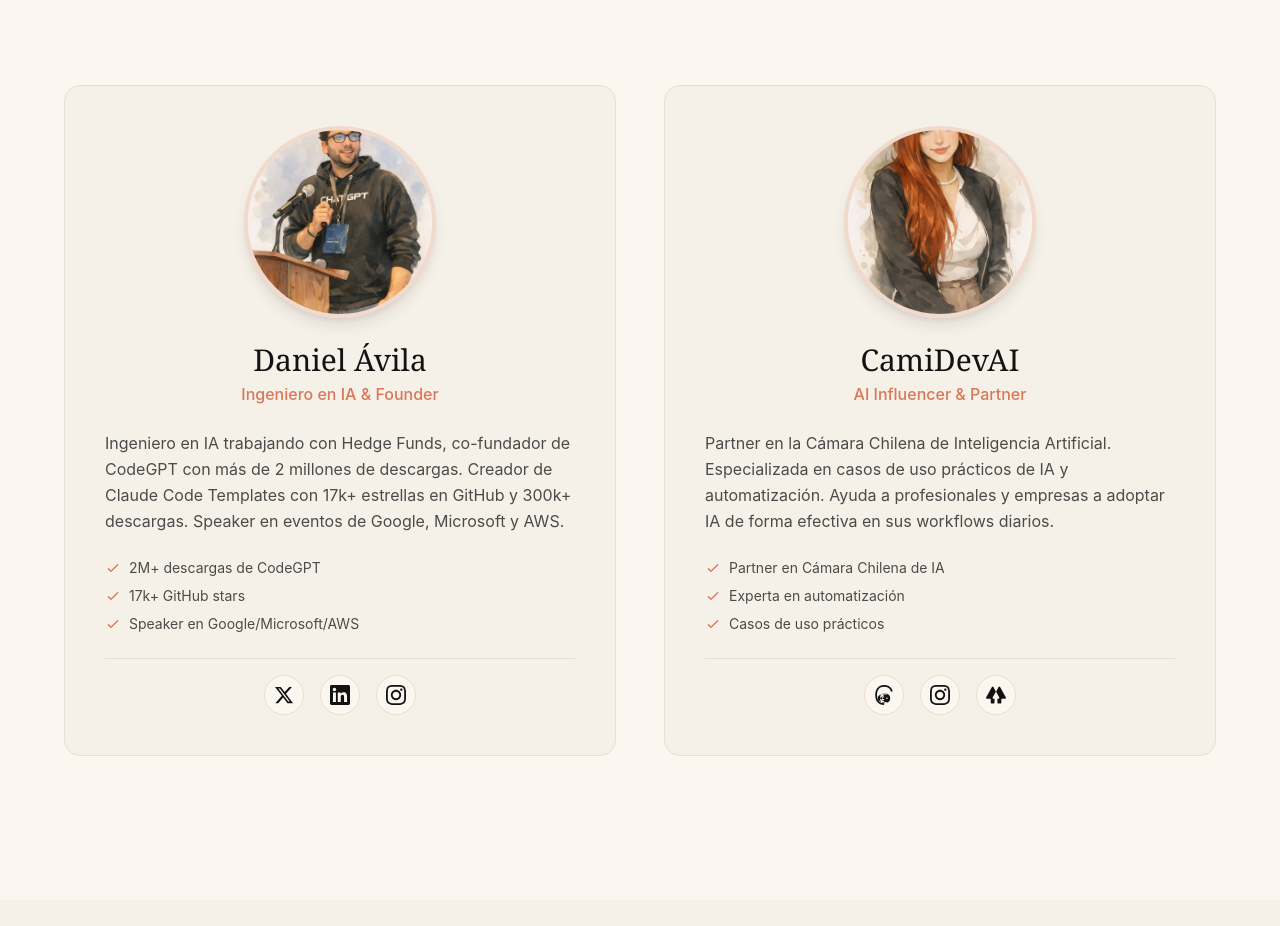
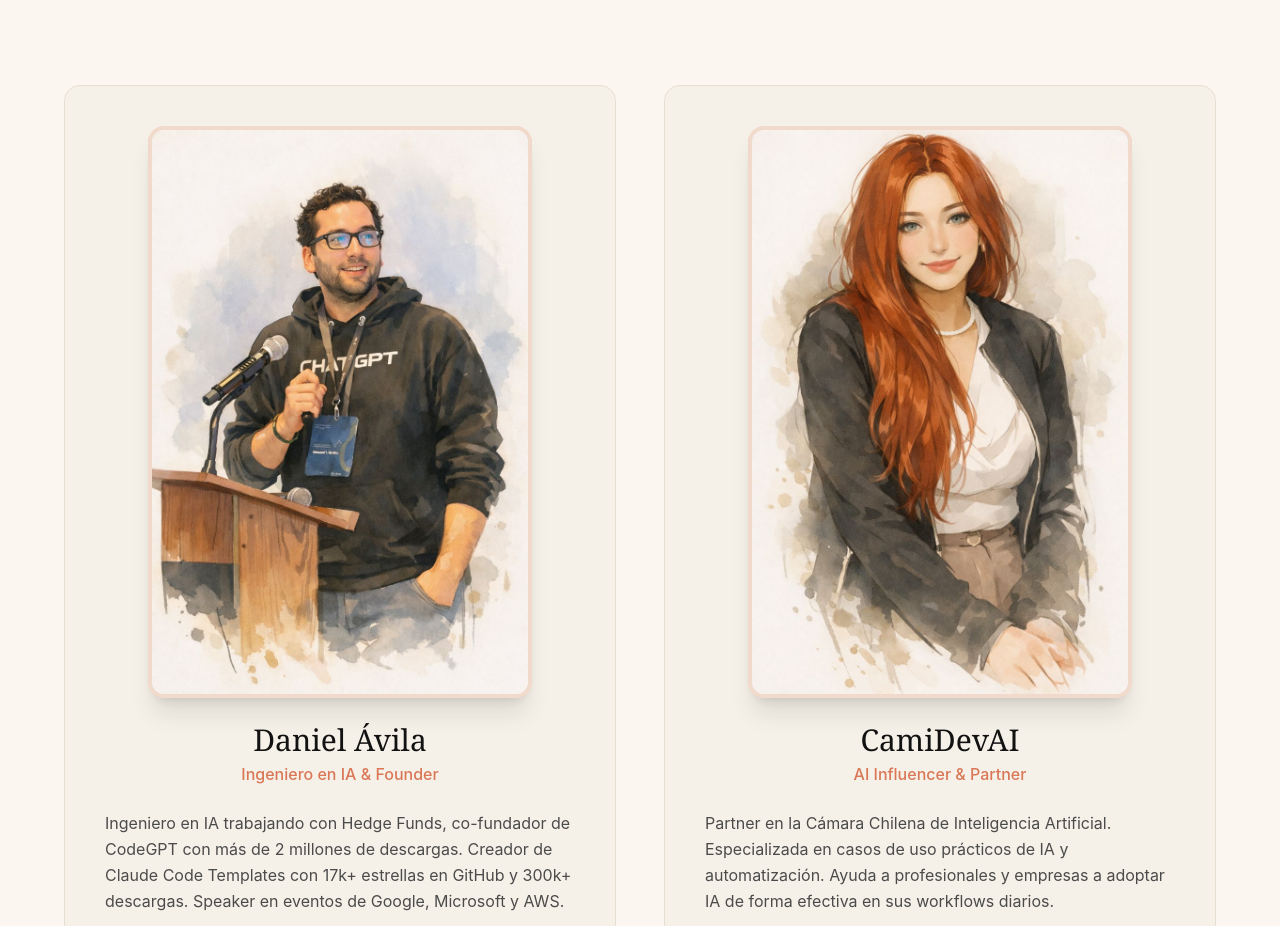
Before and after one commit to camidevai/CladeCodeConDaniel, a Next.js app: page / in a window 1280 px wide. Shown: the part 6764-7690 px from the top of the page. Built offline with nearby package versions, Linux system fonts and the light colour scheme.

Commit message:
Make instructor photos larger and rectangular instead of circular

```diff
--- a/components/Instructors.tsx
+++ b/components/Instructors.tsx
@@ -55,13 +55,13 @@ export default function Instructors() {
               className="bg-bg border border-border rounded-2xl p-8 lg:p-10 hover:shadow-xl hover:border-accent/30 transition-all duration-300"
             >
               <div className="flex flex-col items-center text-center mb-6">
-                <div className="w-40 h-40 sm:w-48 sm:h-48 rounded-full overflow-hidden mb-6 border-4 border-accent/20 shadow-lg">
+                <div className="w-full max-w-sm mb-6 overflow-hidden rounded-2xl border-4 border-accent/20 shadow-xl">
                   <Image
                     src={instructor.image}
                     alt={instructor.name}
-                    width={192}
-                    height={192}
-                    className="w-full h-full object-cover"
+                    width={400}
+                    height={400}
+                    className="w-full h-auto object-cover"
                     priority
                   />
                 </div>
```
